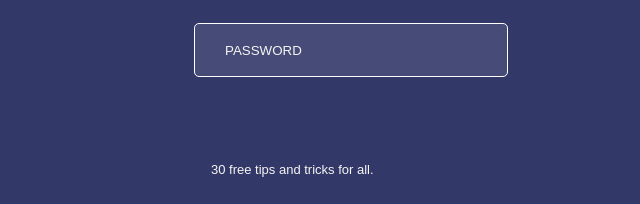
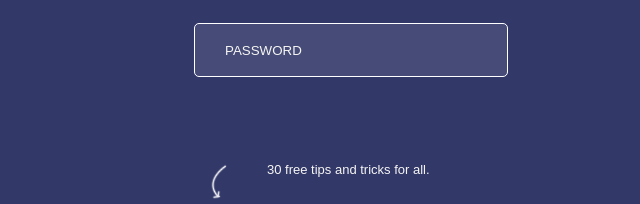
Before and after one commit to Jaldsky/simple_page, a plain HTML site: page index.html in a window 1280 px wide. Shown: the part 4840-5044 px from the top of the page, 289-929 px from the left. Drawn offline with Linux system fonts and the light colour scheme; a web font is replaced by a local one.

Commit message:
Update project

```diff
--- a/style.css
+++ b/style.css
@@ -453,7 +453,7 @@ h3 {
   top: -50px;
 }
 .over_signin::before {
-  content: url(./imag/arrow.png);
+  content: url(./img/arrow.png);
   position: relative;
   width: 56px;
   height: 41px;
```
